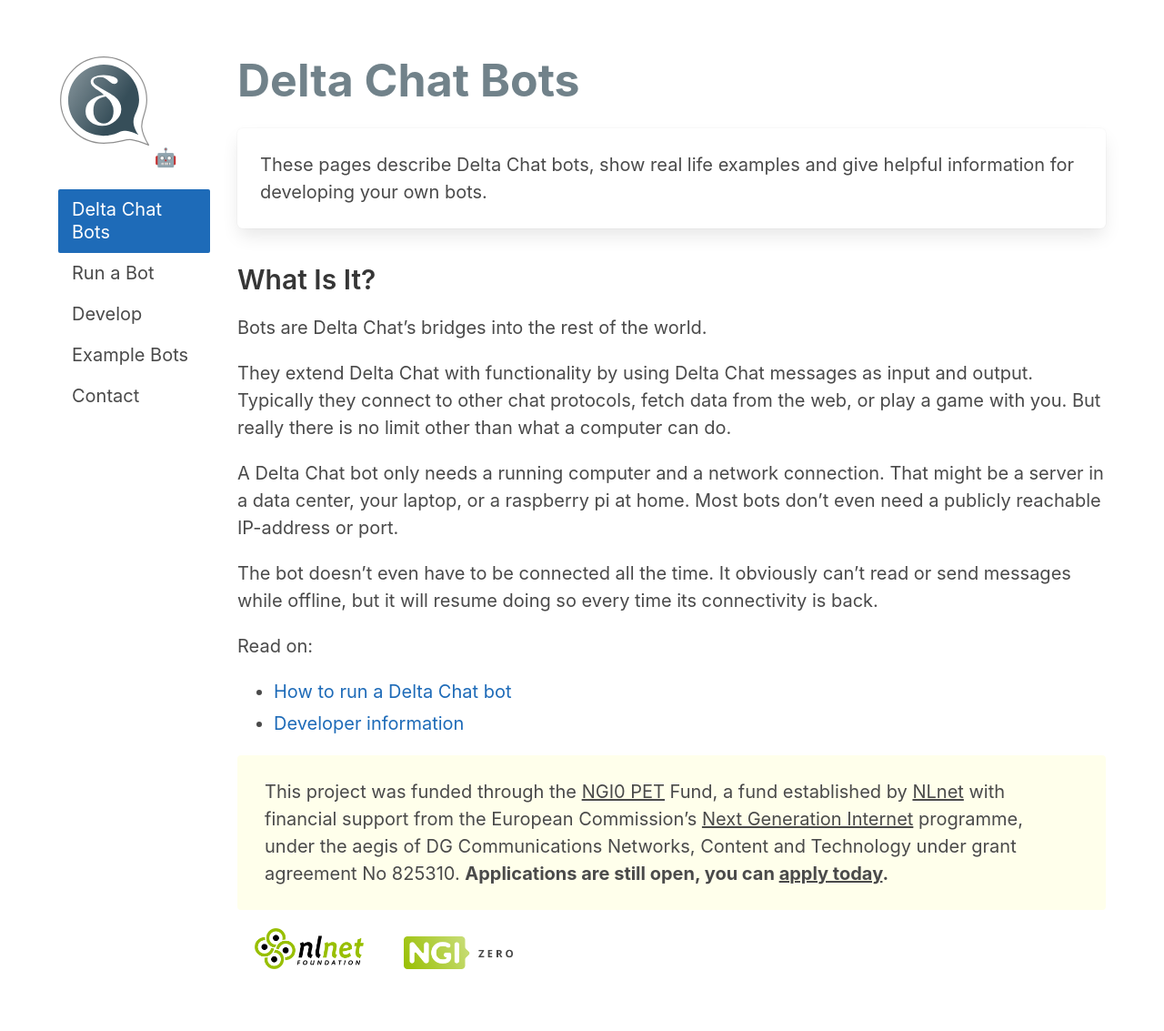
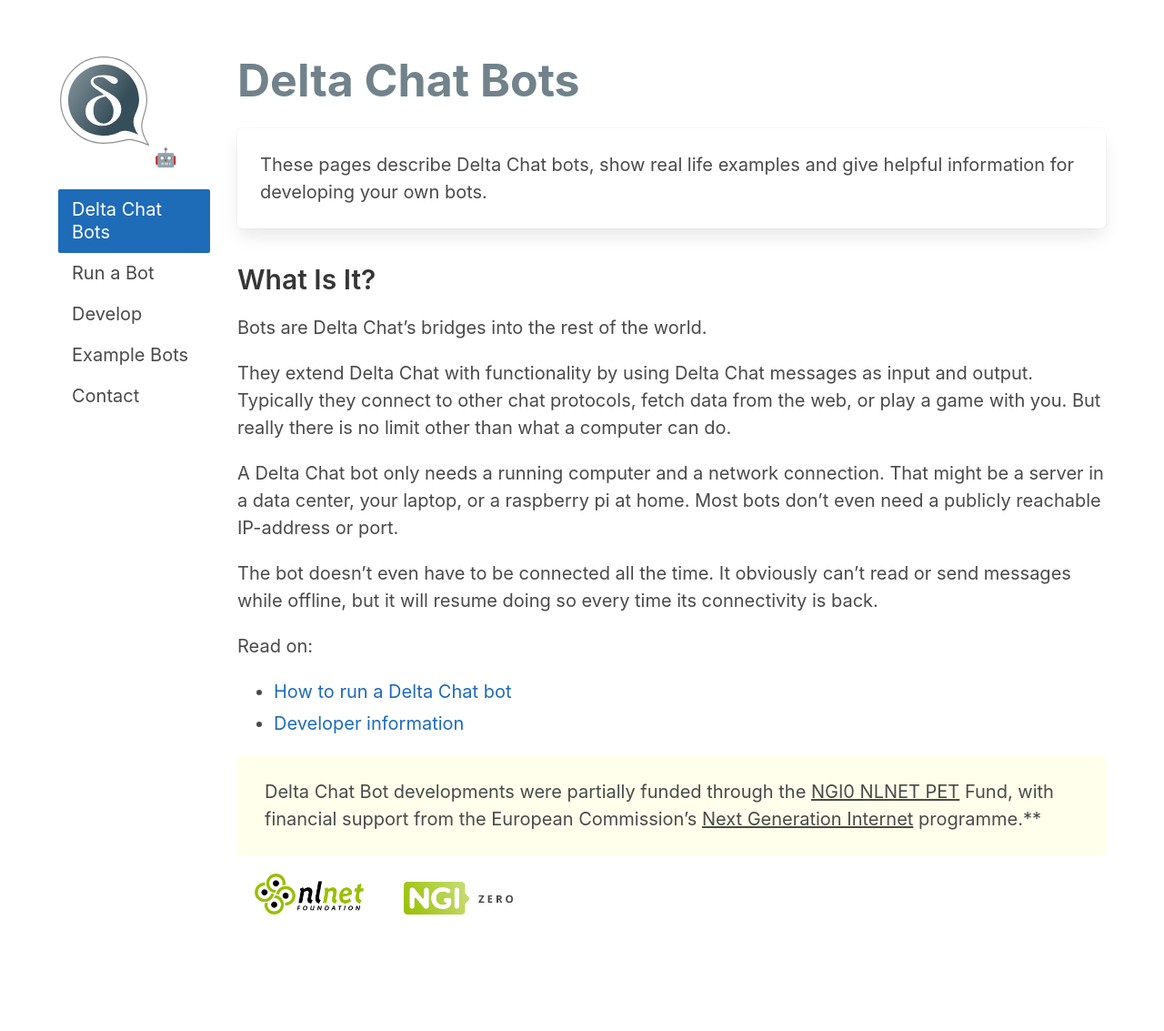
Before and after one commit to deltachat-bot/bot-pages, a Jekyll site: the page built from index.md, in a window 1280 px wide. Shown: the whole page at 91% size. Built offline with Jekyll 4.4.1, drawn with Linux system fonts in a browser that asks for light colours; after the commit the page ends 1073 px from its top, so only the background shows below that.

Commit message:
shorten text
Co-Authored-By: holger krekel  <holger@merlinux.eu>

```diff
--- a/index.md
+++ b/index.md
@@ -23,12 +23,8 @@ Read on:
 * [How to run a Delta Chat bot]({{ site.baseurl }}howto.html)
 * [Developer information]({{ site.baseurl }}development.html)
 
-This project was funded through the [NGI0 PET](https://nlnet.nl/PET) Fund, a
-fund established by [NLnet](https://nlnet) with financial support from the
-European Commission's [Next Generation Internet](https://ngi.eu/) programme,
-under the aegis of DG Communications Networks, Content and Technology under
-grant agreement No 825310. **Applications are still open, you can [apply
-today](https://nlnet.nl/propose).**
+Delta Chat Bot developments were partially funded through the [NGI0 NLNET PET](https://nlnet.nl/PET) Fund, with financial support from the
+European Commission's [Next Generation Internet](https://ngi.eu/) programme.**
 {: .notification }
 
 <img src="{{ "/assets/logos/banner.png" | relative_url }}" alt="Logo NLnet: abstract logo of four people seen from above" style="margin: 0 2% 0 2%; max-width: 120px"/>
```
